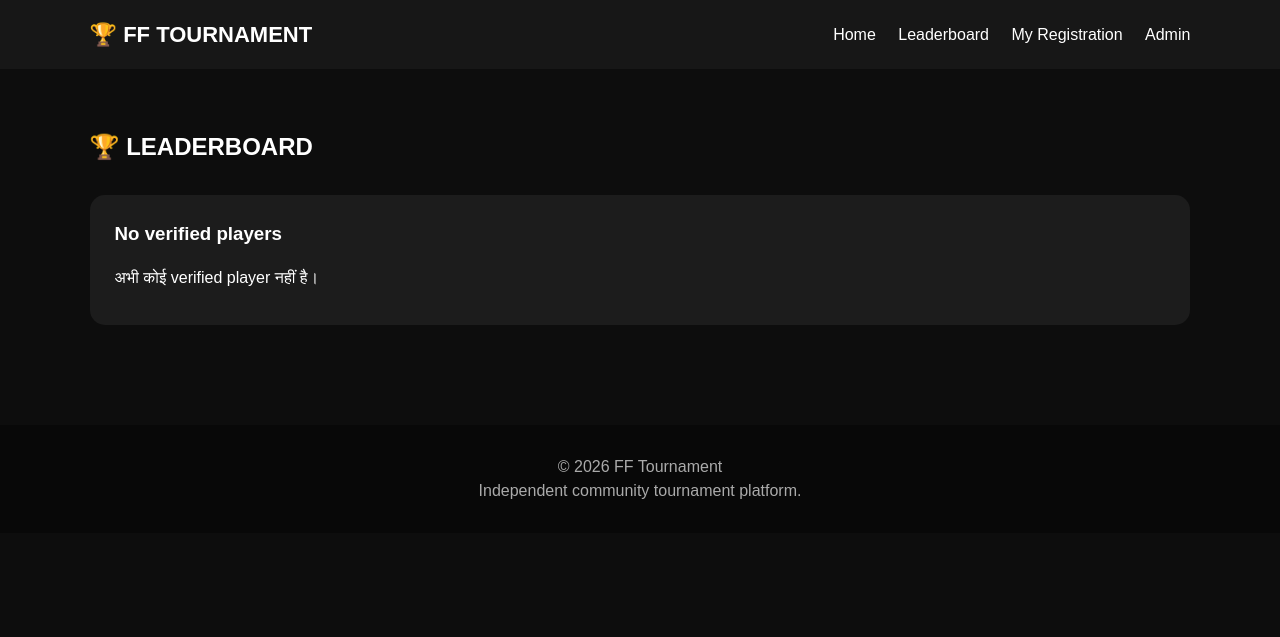
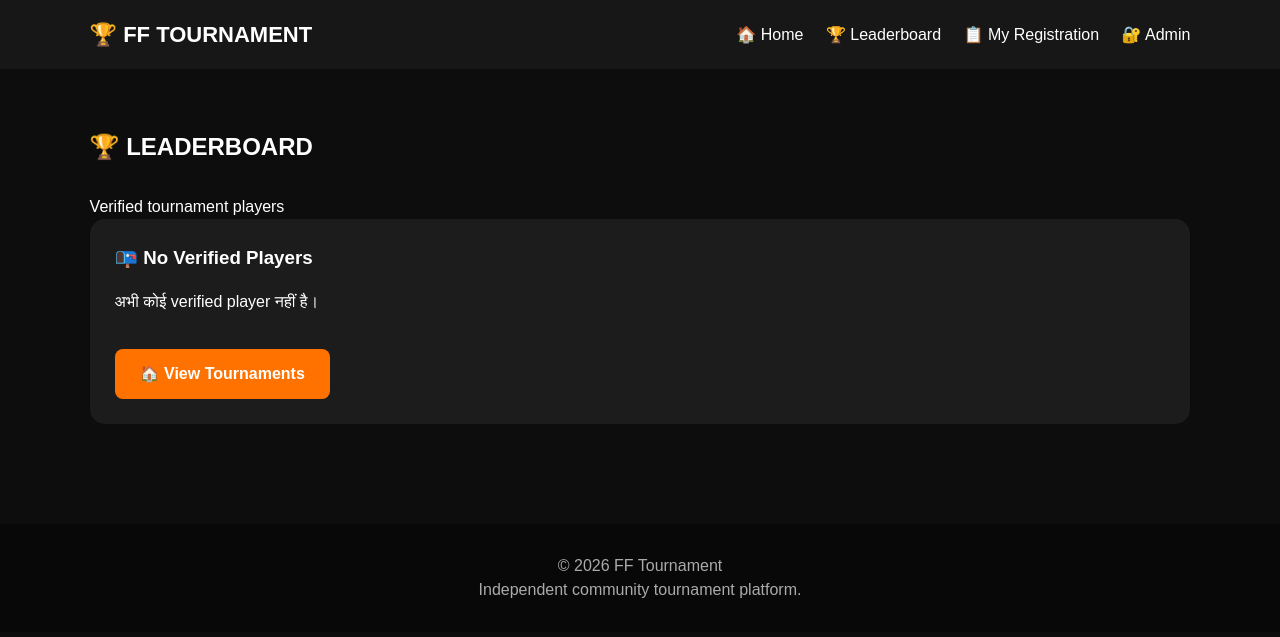
Before and after one commit to workload139-creator/Freefire-touranament, a Flask app: template templates/leaderboard.html in a window 1280 px wide. Shown: the top 637 px of the page. Run offline with Flask 3, Linux system fonts and the light colour scheme; the template is opened without the code that fills it, so the values that code supplies are empty; some libraries are stand-ins or nearby versions.

Commit message:
Update leaderboard.html

```diff
--- a/templates/leaderboard.html
+++ b/templates/leaderboard.html
@@ -2,6 +2,7 @@
 <html lang="en">
 
 <head>
+
     <meta charset="UTF-8">
 
     <meta
@@ -9,15 +10,28 @@
         content="width=device-width, initial-scale=1.0"
     >
 
+    <meta
+        name="description"
+        content="FF Tournament Leaderboard"
+    >
+
     <title>Leaderboard - FF Tournament</title>
+
 
     <link
         rel="stylesheet"
         href="{{ url_for('static', filename='style.css') }}"
     >
+
 </head>
 
+
 <body>
+
+
+<!-- =====================================================
+     HEADER
+===================================================== -->
 
 <header>
 
@@ -25,22 +39,26 @@
         🏆 FF TOURNAMENT
     </div>
 
+
     <nav>
 
         <a href="{{ url_for('index') }}">
-            Home
+            🏠 Home
         </a>
 
+
         <a href="{{ url_for('leaderboard') }}">
-            Leaderboard
+            🏆 Leaderboard
         </a>
 
+
         <a href="{{ url_for('my_registration') }}">
-            My Registration
+            📋 My Registration
         </a>
 
+
         <a href="{{ url_for('admin') }}">
-            Admin
+            🔐 Admin
         </a>
 
     </nav>
@@ -48,96 +66,229 @@
 </header>
 
 
+
+<!-- =====================================================
+     LEADERBOARD
+===================================================== -->
+
 <section class="section">
+
 
     <h1>
         🏆 LEADERBOARD
     </h1>
 
+
+    <p>
+        Verified tournament players
+    </p>
+
+
+
     {% if registrations %}
+
+
+    <!-- =================================================
+         TABLE
+    ================================================= -->
 
     <div class="table-container">
 
+
         <table>
+
 
             <thead>
 
                 <tr>
-                    <th>#</th>
-                    <th>Player</th>
-                    <th>Team</th>
-                    <th>UID</th>
+
+                    <th>
+                        #
+                    </th>
+
+                    <th>
+                        Player
+                    </th>
+
+                    <th>
+                        Team
+                    </th>
+
+                    <th>
+                        UID
+                    </th>
+
                 </tr>
 
             </thead>
 
+
+
             <tbody>
 
-                {% for r in registrations %}
+
+            {% for r in registrations %}
+
 
                 <tr>
 
+
+                    <!-- POSITION -->
+
                     <td>
-                        {{ loop.index }}
+
+                        {% if loop.index == 1 %}
+
+                            🥇
+
+                        {% elif loop.index == 2 %}
+
+                            🥈
+
+                        {% elif loop.index == 3 %}
+
+                            🥉
+
+                        {% else %}
+
+                            {{ loop.index }}
+
+                        {% endif %}
+
                     </td>
+
+
+
+                    <!-- PLAYER -->
 
                     <td>
                         {{ r[2] }}
                     </td>
 
+
+
+                    <!-- TEAM -->
+
                     <td>
                         {{ r[3] }}
                     </td>
+
+
+
+                    <!-- UID -->
 
                     <td>
                         {{ r[4] }}
                     </td>
 
+
                 </tr>
 
-                {% endfor %}
+
+            {% endfor %}
+
 
             </tbody>
 
+
         </table>
+
 
     </div>
 
-    {% else %}
+
+
+    <!-- =================================================
+         INFORMATION
+    ================================================= -->
 
     <div class="card">
 
+
         <h3>
-            No verified players
+            ✅ Verified Players
         </h3>
+
+
+        <p>
+            इस leaderboard में केवल manually verified
+            registrations दिखाई जाती हैं।
+        </p>
+
+
+    </div>
+
+
+
+    {% else %}
+
+
+
+    <!-- =================================================
+         EMPTY LEADERBOARD
+    ================================================= -->
+
+    <div class="card">
+
+
+        <h3>
+            📭 No Verified Players
+        </h3>
+
 
         <p>
             अभी कोई verified player नहीं है।
         </p>
 
+
+        <a
+            href="{{ url_for('index') }}"
+            class="btn"
+        >
+            🏠 View Tournaments
+        </a>
+
+
     </div>
 
+
     {% endif %}
+
 
 </section>
 
 
+
+<!-- =====================================================
+     FOOTER
+===================================================== -->
+
 <footer>
+
 
     <p>
         © 2026 FF Tournament
     </p>
 
+
     <p>
         Independent community tournament platform.
     </p>
 
+
 </footer>
 
+
+
+<!-- =====================================================
+     JAVASCRIPT
+===================================================== -->
 
 <script
     src="{{ url_for('static', filename='script.js') }}"
 ></script>
 
+
 </body>
+
 </html>
```
